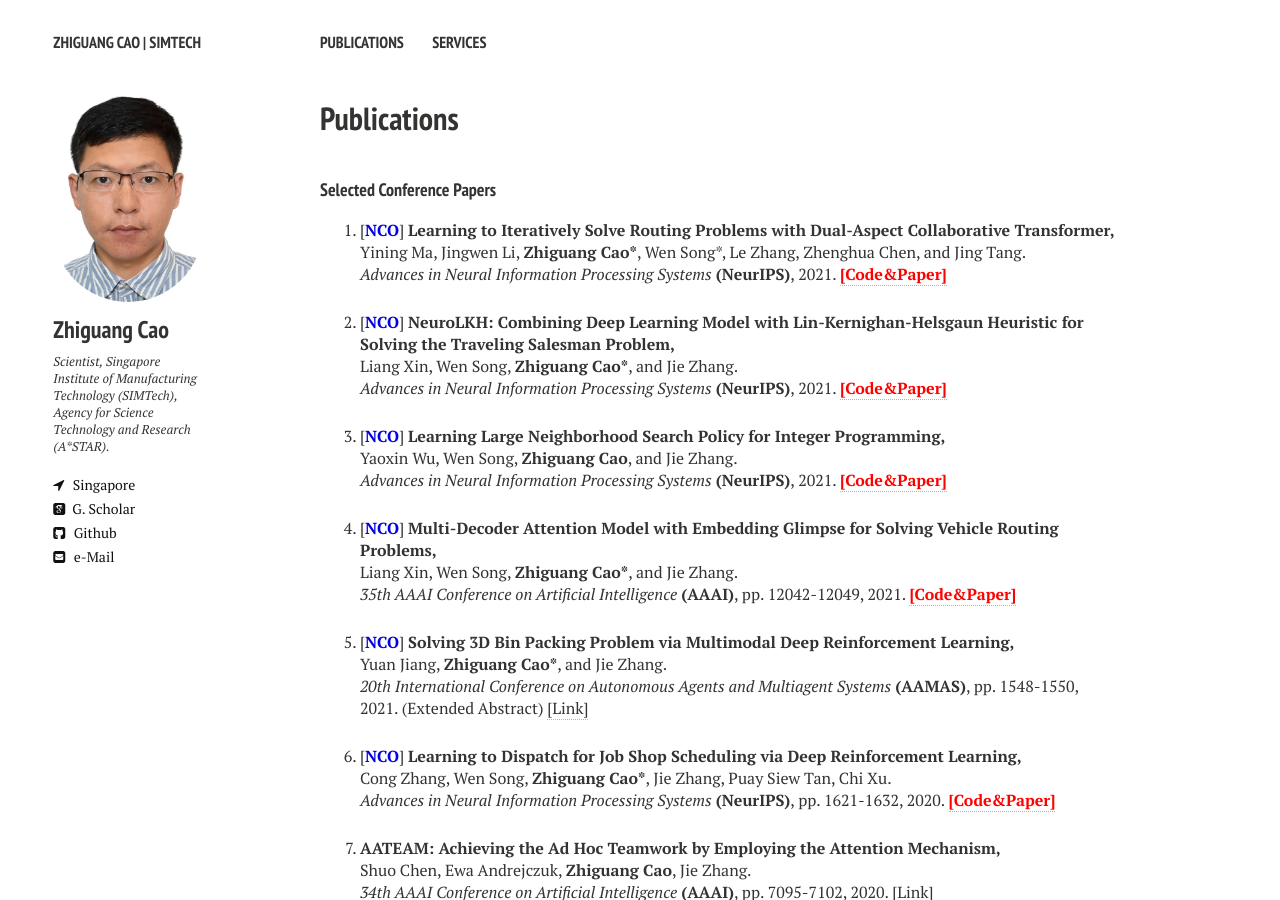
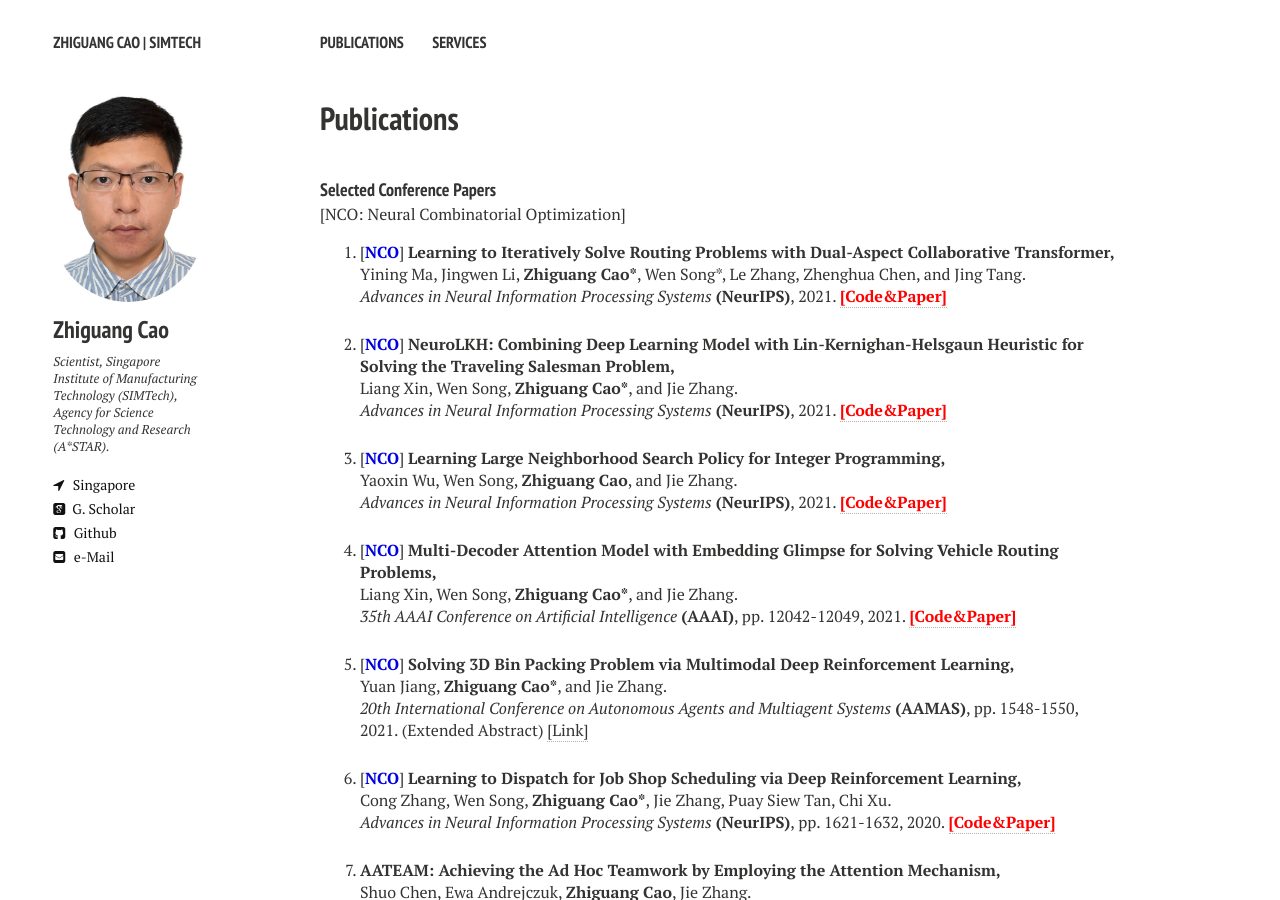
Before and after one commit to zhiguangcaosg/zhiguangcaosg.github.io, a Jekyll site: the page built from publications.md, in a window 1280 px wide and 900 px high. Built offline with Jekyll 4.4.1, drawn with Linux system fonts in a browser that asks for light colours; nearby versions of some CDN libraries.

Commit message:
Update publications.html

```diff
--- a/_layouts/publications.html
+++ b/_layouts/publications.html
@@ -84,7 +84,7 @@ div.bibtex pre { font-size: 75%; overflow: auto;  width: 100%; padding: 0em 0em;
 <!------------------------------------------------------------- Submissions Here ------------------------------------------------------------>
 
 <!-------------------------------------------------------------Conference Papers Here ------------------------------------------------------------>
-<h4 style="margin-bottom:0px;padding-top:20px;">Selected Conference Papers</h4>
+<h4 style="margin-bottom:0px;padding-top:20px;">Selected Conference Papers</h4> [NCO: Neural Combinatorial Optimization]
 
     <!-- Item: Caelles2016 -->
 <ul style="padding-left:0px;">
```
